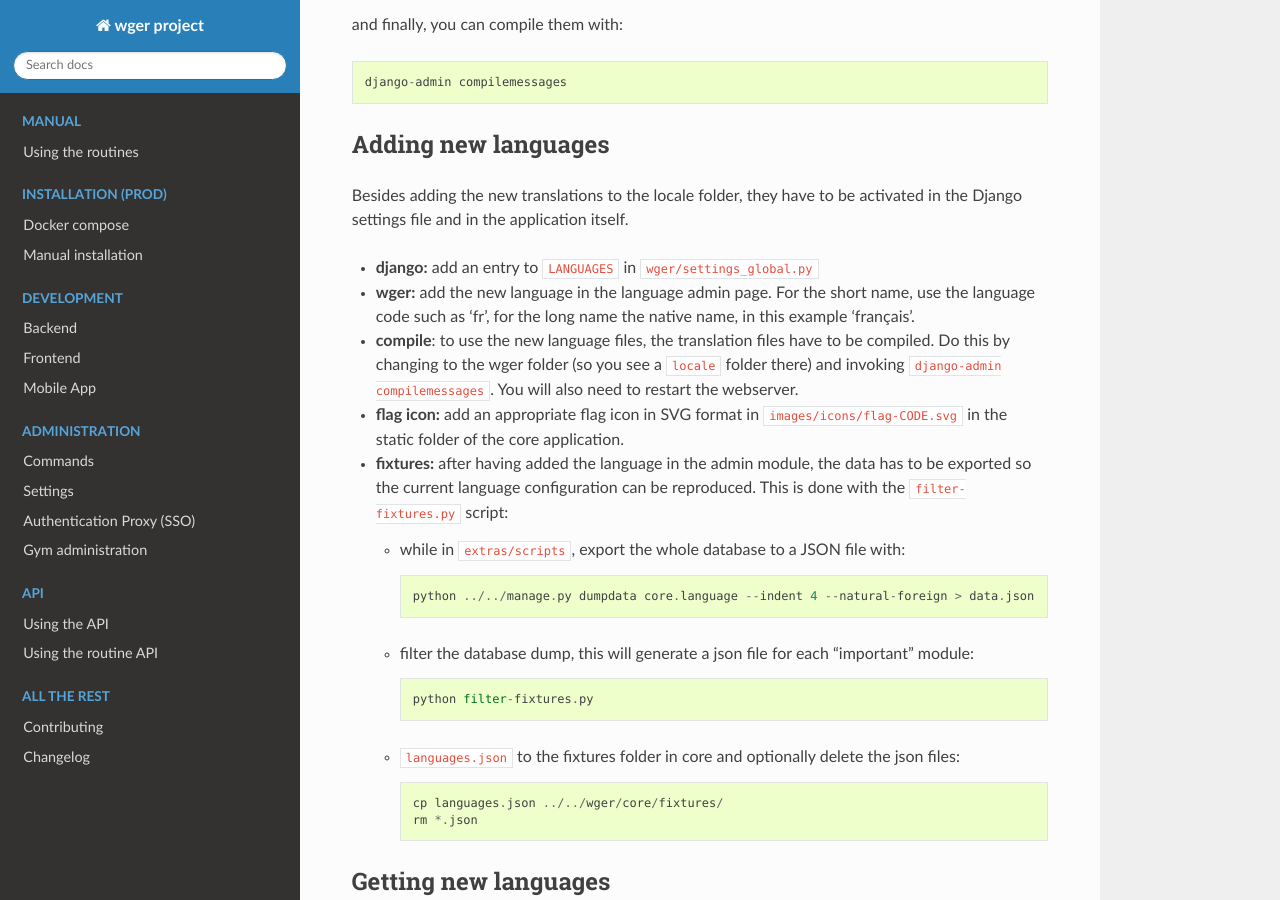
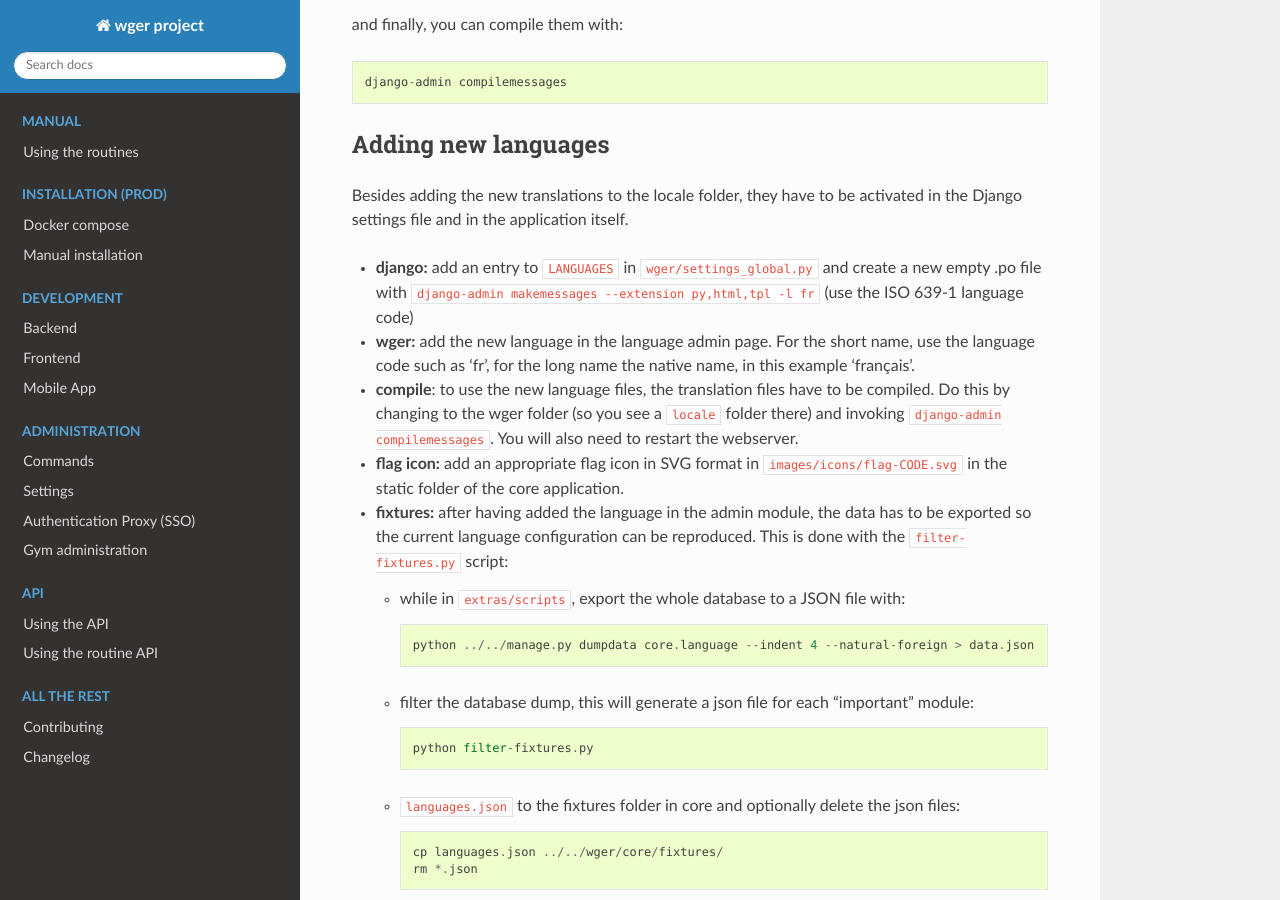
Before and after one commit to wger-project/docs, a Sphinx documentation site: the page built from docs/development/i18n.rst, in a window 1280 px wide and 900 px high, scrolled down 504 px. Built offline with Sphinx 7.4.7 and the Read the Docs theme 3.1.0, drawn with Linux system fonts in a browser that asks for light colours.

Commit message:
Add explanation on how to create empty po files

```diff
--- a/docs/development/i18n.rst
+++ b/docs/development/i18n.rst
@@ -30,6 +30,8 @@ Besides adding the new translations to the locale folder, they have to be
 activated in the Django settings file and in the application itself.
 
 * **django:** add an entry to ``LANGUAGES`` in ``wger/settings_global.py``
+  and create a new empty .po file with ``django-admin makemessages --extension py,html,tpl -l fr``
+  (use the ISO 639-1 language code)
 
 * **wger:** add the new language in the language admin page. For the short name,
   use the language code such as 'fr', for the long name the native name, in this
```
